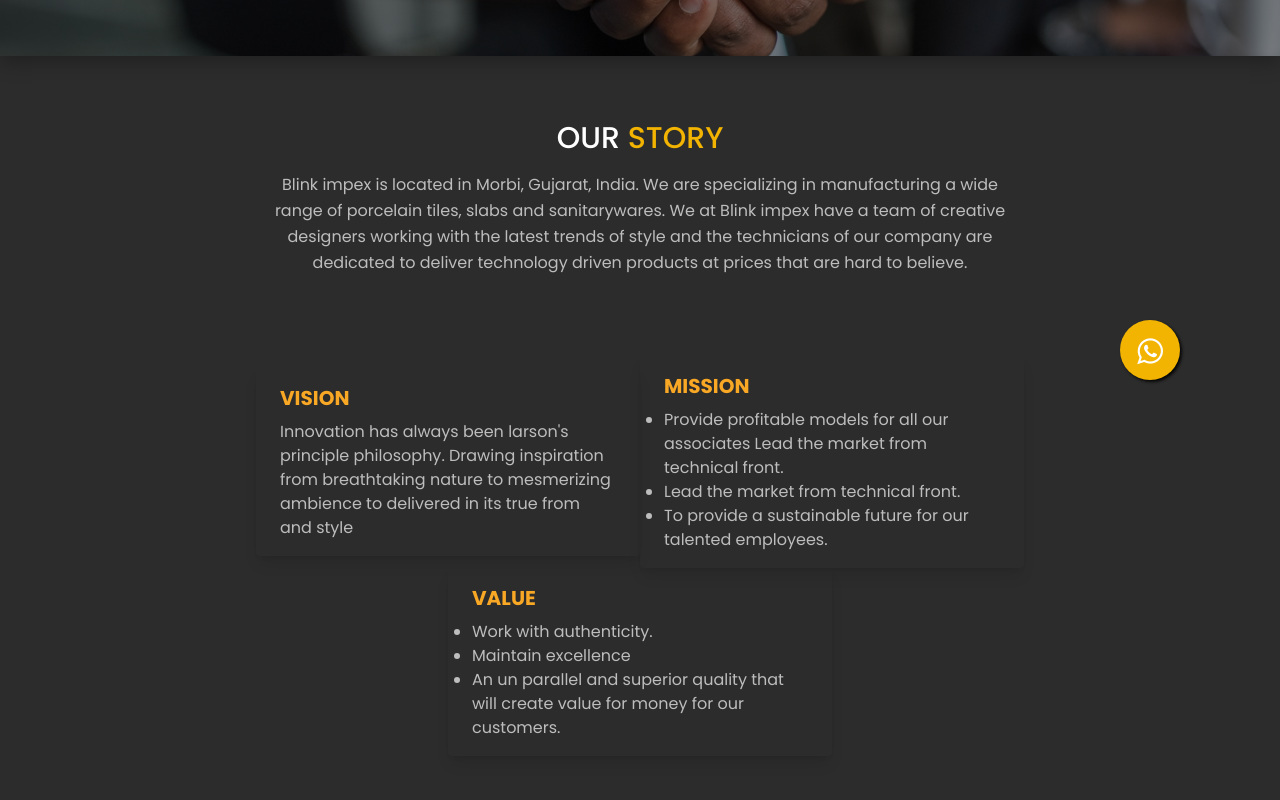
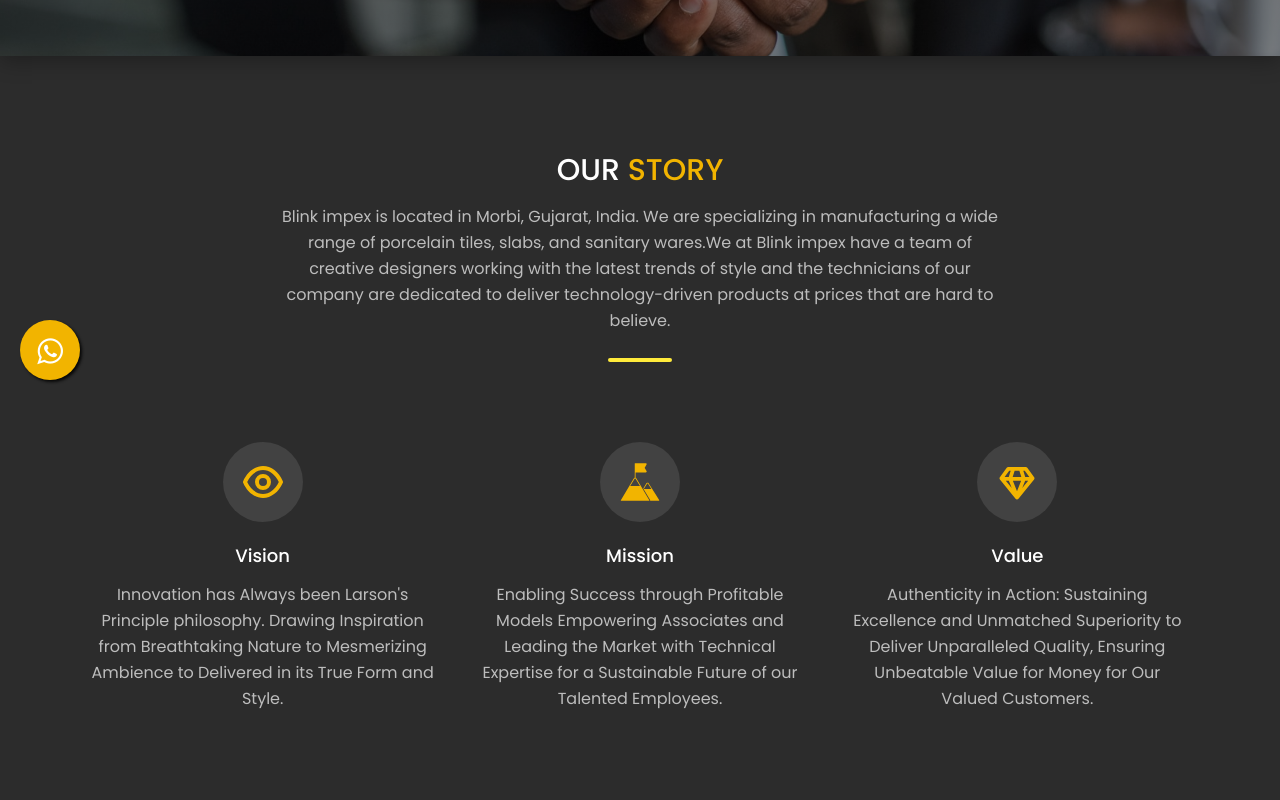
Before and after one commit to AyushBorage28/Blink-Impex, a React (Vite) app: page /about in a window 1280 px wide. Shown: the part 400-1200 px from the top of the page. Built offline with nearby package versions, Linux system fonts and the light colour scheme.

Commit message:
about page start

```diff
--- a/src/components/Mission.jsx
+++ b/src/components/Mission.jsx
@@ -6,142 +6,110 @@
       <div className="container px-5 py-24 mx-auto">
         <div className="text-center mb-20">
           <h1 className="sm:text-3xl text-2xl font-medium title-font text-white mb-4">
-            Raw Denim Heirloom Man Braid
+            OUR <span style={{ color: "#f2b400" }}>STORY</span>
           </h1>
-          <p className="text-base leading-relaxed xl:w-2/4 lg:w-3/4 mx-auto text-gray-400 text-opacity-80">
-            Blue bottle crucifix vinyl post-ironic four dollar toast vegan
-            taxidermy. Gastropub indxgo juice poutine, ramps microdosing banh mi
-            pug.
+          <p className="lg:w-2/3 mx-auto leading-relaxed text-base">
+            Blink impex is located in Morbi, Gujarat, India. We are specializing
+            in manufacturing a wide range of porcelain tiles, slabs, and
+            sanitary wares.
+            <span className="non-mobile-text">
+              We at Blink impex have a team of creative designers working with
+              the latest trends of style and the technicians of our company are
+              dedicated to deliver technology-driven products at prices that are
+              hard to believe.
+            </span>
           </p>
+
           <div className="flex mt-6 justify-center">
-            <div className="w-16 h-1 rounded-full bg-indigo-500 inline-flex"></div>
+            <div className="w-16 h-1 rounded-full bg-yellow-500 inline-flex"></div>
           </div>
         </div>
         <div className="flex flex-wrap sm:-m-4 -mx-4 -mb-10 -mt-4 md:space-y-0 space-y-6">
           <div className="p-4 md:w-1/3 flex flex-col text-center items-center">
-            <div className="w-20 h-20 inline-flex items-center justify-center rounded-full bg-gray-800 text-indigo-400 mb-5 flex-shrink-0">
+            <div className="w-20 h-20 inline-flex items-center justify-center rounded-full bg-gray-800 text-yellow-800 mb-5 flex-shrink-0">
               <svg
-                fill="none"
-                stroke="currentColor"
-                strokeLinecap="round"
-                strokeLinejoin="round"
-                strokeWidth="2"
-                className="w-10 h-10"
+                xmlns="http://www.w3.org/2000/svg"
                 viewBox="0 0 24 24"
+                className="h-12 w-12"
+                id="eye"
               >
-                <path d="M22 12h-4l-3 9L9 3l-3 9H2"></path>
+                <path
+                  fill="#f2b400"
+                  d="M21.92,11.6C19.9,6.91,16.1,4,12,4S4.1,6.91,2.08,11.6a1,1,0,0,0,0,.8C4.1,17.09,7.9,20,12,20s7.9-2.91,9.92-7.6A1,1,0,0,0,21.92,11.6ZM12,18c-3.17,0-6.17-2.29-7.9-6C5.83,8.29,8.83,6,12,6s6.17,2.29,7.9,6C18.17,15.71,15.17,18,12,18ZM12,8a4,4,0,1,0,4,4A4,4,0,0,0,12,8Zm0,6a2,2,0,1,1,2-2A2,2,0,0,1,12,14Z"
+                ></path>
               </svg>
             </div>
             <div className="flex-grow">
               <h2 className="text-white text-lg title-font font-medium mb-3">
-                Shooting Stars
+                Vision
               </h2>
               <p className="leading-relaxed text-base">
-                Blue bottle crucifix vinyl post-ironic four dollar toast vegan
-                taxidermy. Gastropub indxgo juice poutine, ramps microdosing
-                banh mi pug VHS try-hard.
+                Innovation has Always been Larson's Principle philosophy.
+                Drawing Inspiration from Breathtaking Nature to Mesmerizing
+                Ambience to Delivered in its True Form and Style.
               </p>
-              <a className="mt-3 text-indigo-400 inline-flex items-center">
-                Learn More
-                <svg
-                  fill="none"
-                  stroke="currentColor"
-                  strokeLinecap="round"
-                  strokeLinejoin="round"
-                  strokeWidth="2"
-                  className="w-4 h-4 ml-2"
-                  viewBox="0 0 24 24"
-                >
-                  <path d="M5 12h14M12 5l7 7-7 7"></path>
-                </svg>
-              </a>
+
             </div>
           </div>
           <div className="p-4 md:w-1/3 flex flex-col text-center items-center">
-            <div className="w-20 h-20 inline-flex items-center justify-center rounded-full bg-gray-800 text-indigo-400 mb-5 flex-shrink-0">
+            <div className="w-20 h-20 inline-flex items-center justify-center rounded-full bg-gray-800 text-yellow-800 mb-5 flex-shrink-0">
               <svg
-                fill="none"
-                stroke="currentColor"
-                strokeLinecap="round"
-                strokeLinejoin="round"
-                strokeWidth="2"
+                xmlns="http://www.w3.org/2000/svg"
                 className="w-10 h-10"
-                viewBox="0 0 24 24"
+                viewBox="0 0 100 100"
+                id="success-mission"
               >
-                <circle cx="6" cy="6" r="3"></circle>
-                <circle cx="6" cy="18" r="3"></circle>
-                <path d="M20 4L8.12 15.88M14.47 14.48L20 20M8.12 8.12L12 12"></path>
+                <path
+                  fill="#f2b400"
+                  d="M64.4 26.1c.8 0 1.6-.4 2-1.1.2-.4.3-.8.3-1.1s-.1-.8-.3-1.1l-4.6-8c-.1-.1-.1-.2 0-.3l4.6-8c.4-.7.4-1.5 0-2.3-.4-.7-1.2-1.1-2-1.1H37.9c-.6 0-1 .4-1 1v35.3c-.2.1-.5.1-.7.2-.2.1-.3.2-.5.3h-.1c-.1.1-.2.1-.3.2-.2.1-.3.3-.4.4-.2.2-.4.5-.5.8L22.9 60.6v.1L2.1 95.4c-.2.3-.2.7 0 1 .2.3.5.5.9.5h69.4c.4 0 .7-.2.9-.5.2-.3.2-.7 0-1L52.6 60.7 41.1 41.4c-.1-.2-.2-.3-.3-.5-.1-.1-.2-.3-.3-.4-.2-.2-.5-.5-.8-.6-.3-.2-.5-.3-.8-.4V26.1h25.5zM39.3 42.3l10.6 17.8H25.5l10.7-17.9c.1-.3.3-.5.6-.7.2-.1.4-.2.7-.2.1.1.3.1.4.1.1 0 .2 0 .3-.1.2 0 .3.1.4.2.3.3.5.5.7.8z"
+                ></path>
+                <path
+                  fill="#f2b400"
+                  d="m81 68.3-9.2-14.8-.5-.8-.3-.3c-.2-.2-.5-.3-.8-.5-.4-.2-.9-.3-1.3-.3h-.5c-.1 0-.3 0-.4.1-.4.1-.8.3-1.2.6l-.3.3c-.2.2-.4.4-.5.7L58.1 66 75 94.3c.5.8.5 1.7.2 2.5H97c.4 0 .7-.2.9-.5.2-.3.2-.7 0-1L81 68.3zm-21.6-.6 8.3-13.4c.2-.4.6-.7 1.1-.7.5 0 .9.3 1.2.8l8.3 13.3H59.4z"
+                ></path>
               </svg>
             </div>
             <div className="flex-grow">
               <h2 className="text-white text-lg title-font font-medium mb-3">
-                The Catalyzer
+                Mission
               </h2>
               <p className="leading-relaxed text-base">
-                Blue bottle crucifix vinyl post-ironic four dollar toast vegan
-                taxidermy. Gastropub indxgo juice poutine, ramps microdosing
-                banh mi pug VHS try-hard.
+                Enabling Success through Profitable Models Empowering Associates
+                and Leading the Market with Technical Expertise for a
+                Sustainable Future of our Talented Employees.
               </p>
-              <a className="mt-3 text-indigo-400 inline-flex items-center">
-                Learn More
-                <svg
-                  fill="none"
-                  stroke="currentColor"
-                  strokeLinecap="round"
-                  strokeLinejoin="round"
-                  strokeWidth="2"
-                  className="w-4 h-4 ml-2"
-                  viewBox="0 0 24 24"
-                >
-                  <path d="M5 12h14M12 5l7 7-7 7"></path>
-                </svg>
-              </a>
+
             </div>
           </div>
           <div className="p-4 md:w-1/3 flex flex-col text-center items-center">
-            <div className="w-20 h-20 inline-flex items-center justify-center rounded-full bg-gray-800 text-indigo-400 mb-5 flex-shrink-0">
+            <div className="w-20 h-20 inline-flex items-center justify-center rounded-full bg-gray-800 text-yellow-800 mb-5 flex-shrink-0">
               <svg
+                xmlns="http://www.w3.org/2000/svg"
+                width="40"
+                height="40"
                 fill="none"
-                stroke="currentColor"
-                strokeLinecap="round"
-                strokeLinejoin="round"
-                strokeWidth="2"
-                className="w-10 h-10"
-                viewBox="0 0 24 24"
+                viewBox="0 0 16 16"
+                id="diamond"
               >
-                <path d="M20 21v-2a4 4 0 00-4-4H8a4 4 0 00-4 4v2"></path>
-                <circle cx="12" cy="7" r="4"></circle>
+                <path
+                  fill="#f2b400"
+                  d="M4.5 2C4.26109 2 4.03648 2.11382 3.8952 2.30648L1.1452 6.05648C0.944058 6.33076 0.952675 6.70605 1.16619 6.97081L7.41619 14.7208C7.55857 14.8974 7.77319 15 8 15C8.22681 15 8.44143 14.8974 8.58381 14.7208L14.8338 6.97081C15.0473 6.70605 15.0559 6.33076 14.8548 6.05648L12.1048 2.30648C11.9635 2.11382 11.7389 2 11.5 2H4.5ZM3.04672 6L4.88005 3.5H5.47988L4.69863 6H3.04672ZM6.27016 6L7.05141 3.5H8.94859L9.72984 6H6.27016ZM9.64959 7.5L8 11.699L6.35041 7.5H9.64959ZM10.1034 10.447L11.2612 7.5H12.4801L10.1034 10.447ZM11.3014 6L10.5201 3.5H11.1199L12.9533 6H11.3014ZM3.51995 7.5H4.73881L5.89655 10.447L3.51995 7.5Z"
+                ></path>
               </svg>
             </div>
             <div className="flex-grow">
               <h2 className="text-white text-lg title-font font-medium mb-3">
-                Neptune
+                Value
               </h2>
               <p className="leading-relaxed text-base">
-                Blue bottle crucifix vinyl post-ironic four dollar toast vegan
-                taxidermy. Gastropub indxgo juice poutine, ramps microdosing
-                banh mi pug VHS try-hard.
+                Authenticity in Action: Sustaining Excellence and Unmatched
+                Superiority to Deliver Unparalleled Quality, Ensuring Unbeatable
+                Value for Money for Our Valued Customers.
               </p>
-              <a className="mt-3 text-indigo-400 inline-flex items-center">
-                Learn More
-                <svg
-                  fill="none"
-                  stroke="currentColor"
-                  strokeLinecap="round"
-                  strokeLinejoin="round"
-                  strokeWidth="2"
-                  className="w-4 h-4 ml-2"
-                  viewBox="0 0 24 24"
-                >
-                  <path d="M5 12h14M12 5l7 7-7 7"></path>
-                </svg>
-              </a>
+
             </div>
           </div>
         </div>
-        <button className="flex mx-auto mt-16 text-white bg-indigo-500 border-0 py-2 px-8 focus:outline-none hover:bg-indigo-600 rounded text-lg">
-          Button
-        </button>
       </div>
     </section>
   );
--- a/src/components/OurProfile.jsx
+++ /dev/null
@@ -1,93 +0,0 @@
-import React from 'react'
-import { styles } from '../styles'
-import { logo } from '../assets'
-const OurProfile = () => {
-  return (
-
-
-    <section id="OurProfile" className="
-    flex
-    md:flex-row
-    flex-col
-    paddingY
-    text-gray-400 body-font">
-
-
-      <div className= "container py-16 mx-auto">
-
-      <div className="flex flex-col text-center w-full mb-20">
-          <h1 className="sm:text-3xl text-2xl font-medium  title-font mb-4 text-white">
-            OUR <span style={{ color: "#f2b400" }}>STORY</span>
-          </h1>
-          <p className="lg:w-2/3 mx-auto leading-relaxed text-base">Blink impex is located in Morbi, Gujarat, India. We are specializing in manufacturing a wide range of porcelain tiles, slabs and sanitarywares.
-We at Blink impex have a team of creative designers working with the latest trends of style and the technicians of our company are dedicated to deliver technology driven products at prices that are hard to believe.
-
-          </p>
-
-        </div>
-
-<div  className='flex flex-wrap m-3 items-center justify-center '>
-<div class="max-w-sm rounded overflow-hidden shadow-lg">
-
-  <div class="px-6 py-4">
-    <div class="font-bold text-xl text-yellow-800 mb-2">VISION</div>
-    <p class="text-gray-400 text-base">
-    Innovation has always been larson's principle philosophy. Drawing inspiration from breathtaking nature to mesmerizing ambience to delivered in its true from and style
-    </p>
-  </div>
-
-</div>
-<div class="max-w-sm rounded overflow-hidden shadow-lg">
-
-  <div class="px-6 py-4">
-    <div class="font-bold text-xl mb-2  text-yellow-800">MISSION</div>
-    <p class="text-gray-400 text-base">
-   <ul>
-    <li  className='list-disc'>Provide profitable models for all our associates
-Lead the market from technical front.
-</li>
-<li className='list-disc'>
-Lead the market from technical front.
-</li>
-<li className='list-disc'>
-To provide a sustainable future for our talented employees.
-</li>
-   </ul>
-
-    </p>
-  </div>
-
-</div>
-<div class="max-w-sm rounded overflow-hidden shadow-lg">
-
-  <div class="px-6 py-4">
-    <div class="font-bold text-xl text-yellow-800 mb-2">VALUE</div>
-    <p class="text-gray-400 text-base">
-  <ul>
-    <li className='list-disc'>
-    Work with authenticity.
-
-    <li  className='list-disc'>
-    Maintain excellence
-    </li>
-<li className='list-disc'>
-An un parallel and superior quality that will create value for money for our customers.
-</li>
-
-    </li>
-  </ul>
-    </p>
-  </div>
-
-</div>
-</div>
-
-
-      </div>
-    </section>
-
-
-  )
-}
-
-export default OurProfile
--- a/src/constants/index.js
+++ b/src/constants/index.js
@@ -53,7 +53,7 @@
     {
         title: "SANITARY WARE",
         imageSrc: sanitaryImage,
-        description: "Sleek | Hygienic | Modern",
+        description: "Pristine | Luxurious | Hygienic",
         sizes: ["Wash Basin", "Water Closet", "Pan", "Accessories"],
     },
 ];
--- a/src/index.css
+++ b/src/index.css
@@ -1,22 +1,19 @@
 @import url("https://fonts.googleapis.com/css2?family=Poppins:wght@100;200;300;400;500;600;700;800;900&display=swap");
-
 
 @tailwind base;
 @tailwind components;
 @tailwind utilities;
 
-
-*{
+* {
   margin: 0;
   padding: 0;
   box-sizing: border-box;
   font-family: "Poppins", sans-serif;
   scroll-behavior: smooth;
   color-scheme: dark;
-
 }
 
-body{
+body {
   background-color: #2c2c2c;
 }
 
@@ -34,12 +31,11 @@
   ); /* W3C, IE 10+/ Edge, Firefox 16+, Chrome 26+, Opera 12+, Safari 7+ */
 }
 
-
-.size-list >li >a:hover{
+.size-list > li > a:hover {
   color: #f2b400;
 }
 
-footer{
+footer {
   background-color: #2c2c2c;
   /* position: fixed;
   left: 0;
@@ -47,21 +43,32 @@
   width: 100%; */
 }
 
-.float{
-	position:fixed;
-	width:60px;
-	height:60px;
-	bottom:20px;
-	right:100px;
-	background-color:#f2b400;
-	color:#FFF;
-	border-radius:50px;
-	text-align:center;
-  font-size:30px;
-	box-shadow: 2px 2px 3px #070707;
-  z-index:100;
+.float {
+  position: fixed;
+  width: 60px;
+  height: 60px;
+  bottom: 20px;
+  left: 20px;
+  background-color: #f2b400;
+  color: #fff;
+  border-radius: 50px;
+  text-align: center;
+  font-size: 30px;
+  box-shadow: 2px 2px 3px #070707;
+  z-index: 100;
 }
 
-.my-float{
-	margin-top:16px;
+.my-float {
+  margin-top: 16px;
 }
+
+.non-mobile-text {
+  display: none; /* Hide the text by default */
+}
+
+@media only screen and (min-width: 768px) {
+  /* Display the text for non-mobile devices with a minimum width of 768px */
+  .non-mobile-text {
+    display: inline; /* Show the text */
+  }
+}
--- a/src/screens/About.jsx
+++ b/src/screens/About.jsx
@@ -2,7 +2,7 @@
 import backgroundImage from "../assets/about-bg.jpg";
 import mobileBackgroundImage from "../assets/about-bg-mobile.jpg";
 import BackgroundImage from "../components/BackgroundImage";
-import OurProfile from "../components/OurProfile";
+import Mission from "../components/Mission";
 import Infrastructure from "../components/Infrastructure";
 const About = () => {
   return (
@@ -13,12 +13,7 @@
         backgroundPosition="center center"
         mobileBackgroundPosition="center center"
       ></BackgroundImage>
-
-<OurProfile/>
-<Infrastructure/>
-
-
-
+      <Mission />
     </>
   );
 };
```
Also changed, not shown: src/App.jsx (+3 -6 lines), src/main.jsx (+0 -11 lines).
